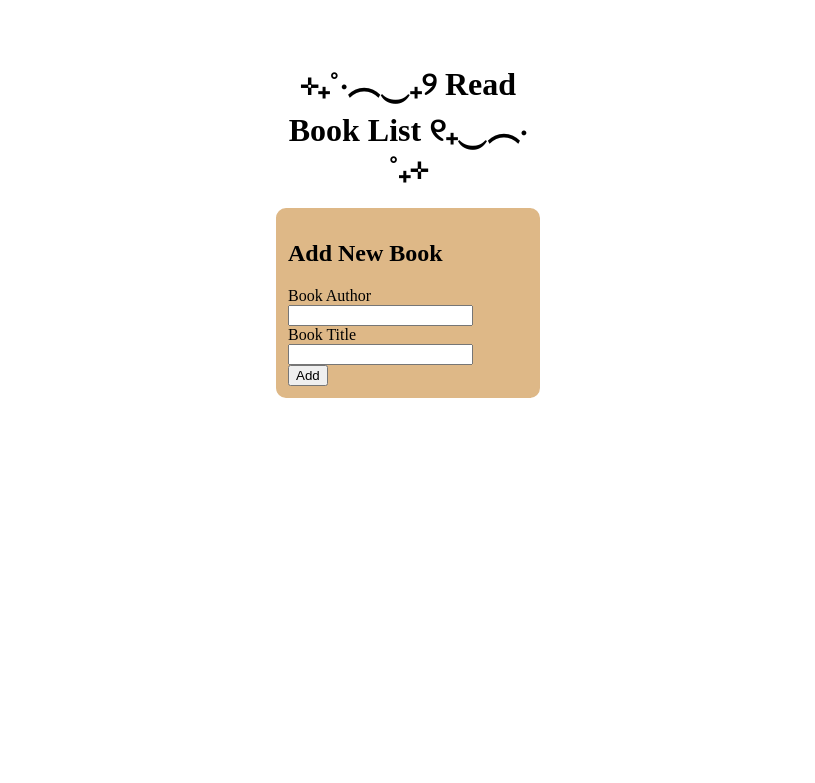
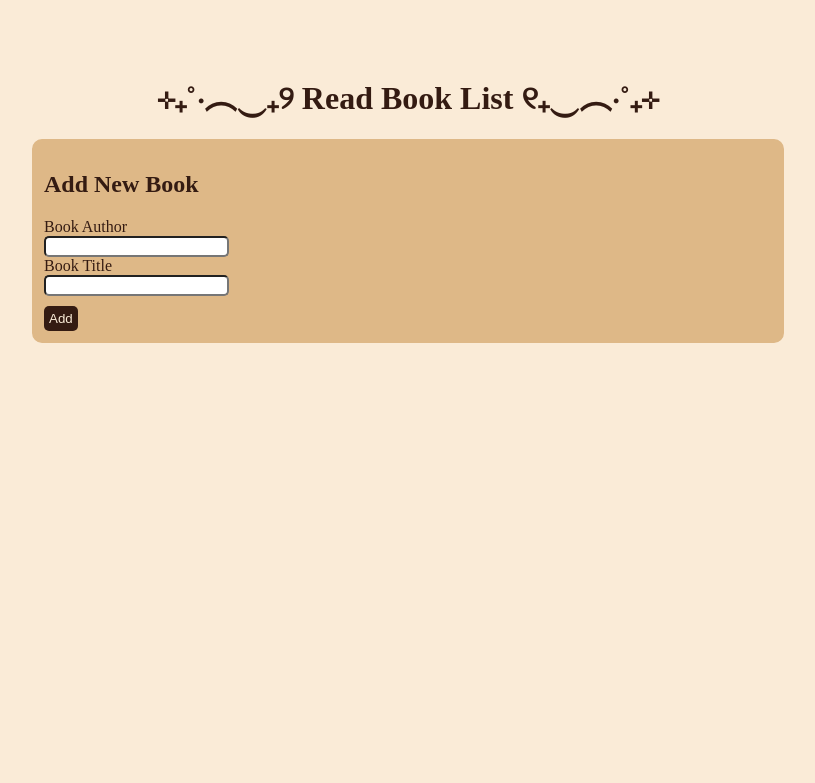
Before and after one commit to DayaanS/python-lab9, a Flask app: page / in a window 1280 px wide. Shown: the top 783 px of the page, without its empty margins (232-1047 px from the left). Run offline with Flask 3, Linux system fonts and the light colour scheme.

Commit message:
change style

```diff
--- a/static/main.css
+++ b/static/main.css
@@ -20,11 +20,29 @@ h1 {
 }
 
 body {
-    padding-top: 50px;
-    padding-left: 500px;
-    padding-right: 500px;
+    padding-top: 5%;
+    padding-left: 20%;
+    padding-right: 20%;
+    background-color: antiquewhite;
+    color: #341b12;
 }
 
 input,label {
     display: block;
 }
+
+button {
+    border-radius: 5px;
+    border-width: 0;
+    background-color: #341b12;
+    color: antiquewhite;
+    padding: 5px 5px;
+}
+
+form button {
+    margin-top: 10px;
+}
+
+input {
+    border-radius: 5px;
+}
--- a/templates/index.html
+++ b/templates/index.html
@@ -29,8 +29,9 @@
             <li>
                 {{ book['author'] }} —
                 <i>"{{ book['name'] }}"</i>
+                <button value="{{book['id']}}" onClick="deleteBook(this)">Delete</button>
             </li>
-            <button value="{{book['id']}}" onClick="deleteBook(this)">Delete</button>
+
             {% endfor %}
         </ul>
 
```
